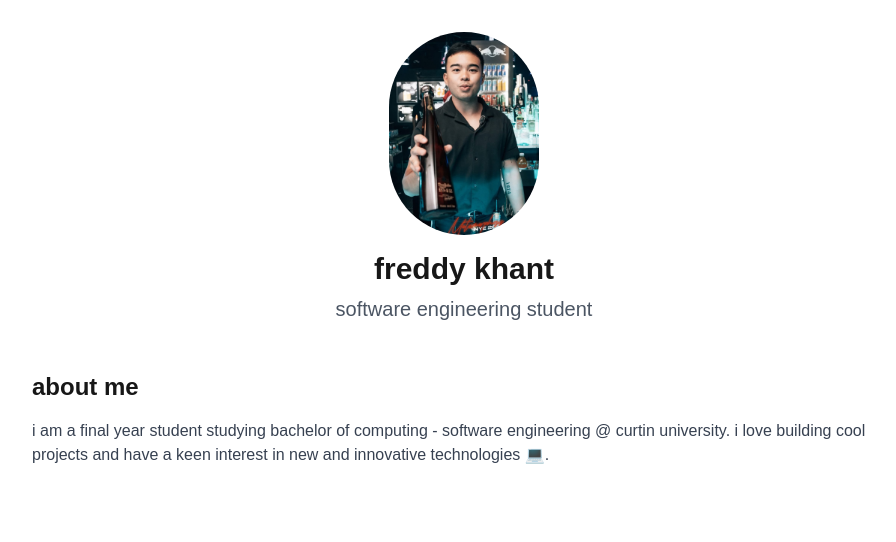
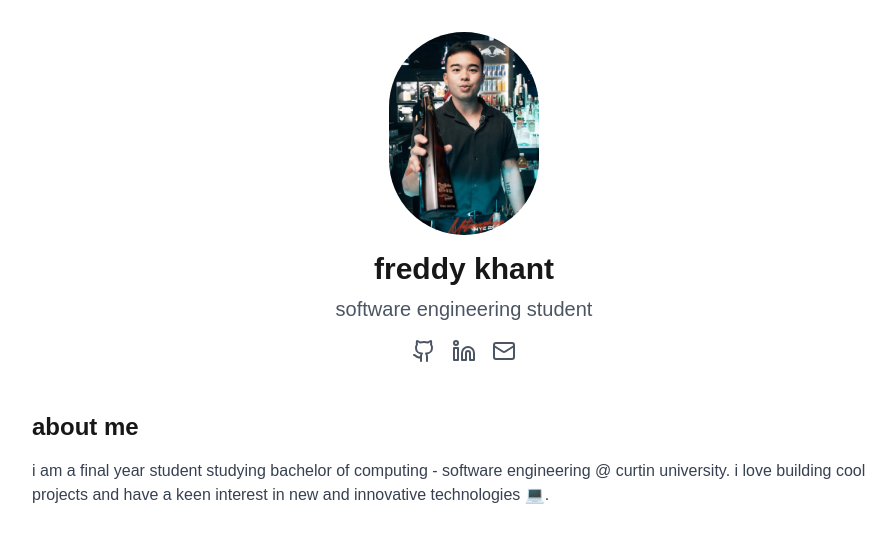
Before and after one commit to freddykhant/portfolio, a Next.js app: page / in a window 1280 px wide. Shown: the top 542 px of the page, without its empty margins (176-1072 px from the left). Built offline with nearby package versions, Linux system fonts and the light colour scheme.

Commit message:
my main links + icons

```diff
--- a/app/page.tsx
+++ b/app/page.tsx
@@ -47,6 +47,32 @@
         <p className="text-xl text-gray-600 mb-4">
           software engineering student
         </p>
+        <div className="flex justify-center space-x-4">
+          <a
+            href="https://github.com/freddykhant"
+            target="_blank"
+            rel="noopener noreferrer"
+            className="text-gray-600 hover:text-gray-900"
+          >
+            <Github />
+          </a>
+          <a
+            href="https://www.linkedin.com/in/freddykhant240/"
+            target="_blank"
+            rel="noopener noreferrer"
+            className="text-gray-600 hover:text-gray-900"
+          >
+            <Linkedin />
+          </a>
+          <a
+            href="mailto:freddyhmk@gmail.com"
+            target="_blank"
+            rel="noopener noreferrer"
+            className="text-gray-600 hover:text-gray-900"
+          >
+            <Mail />
+          </a>
+        </div>
       </header>
 
       <section className="mb-12">
```
